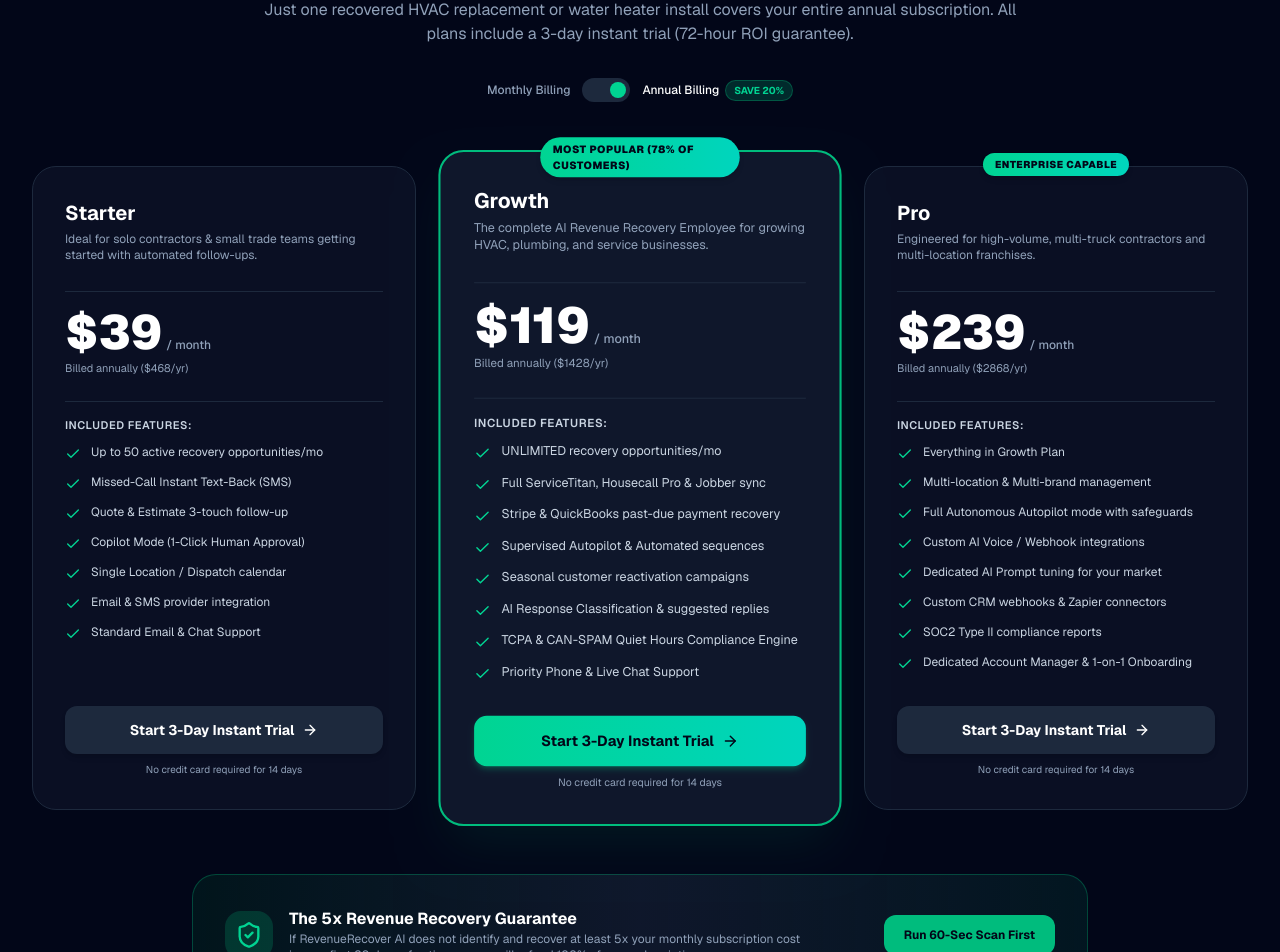
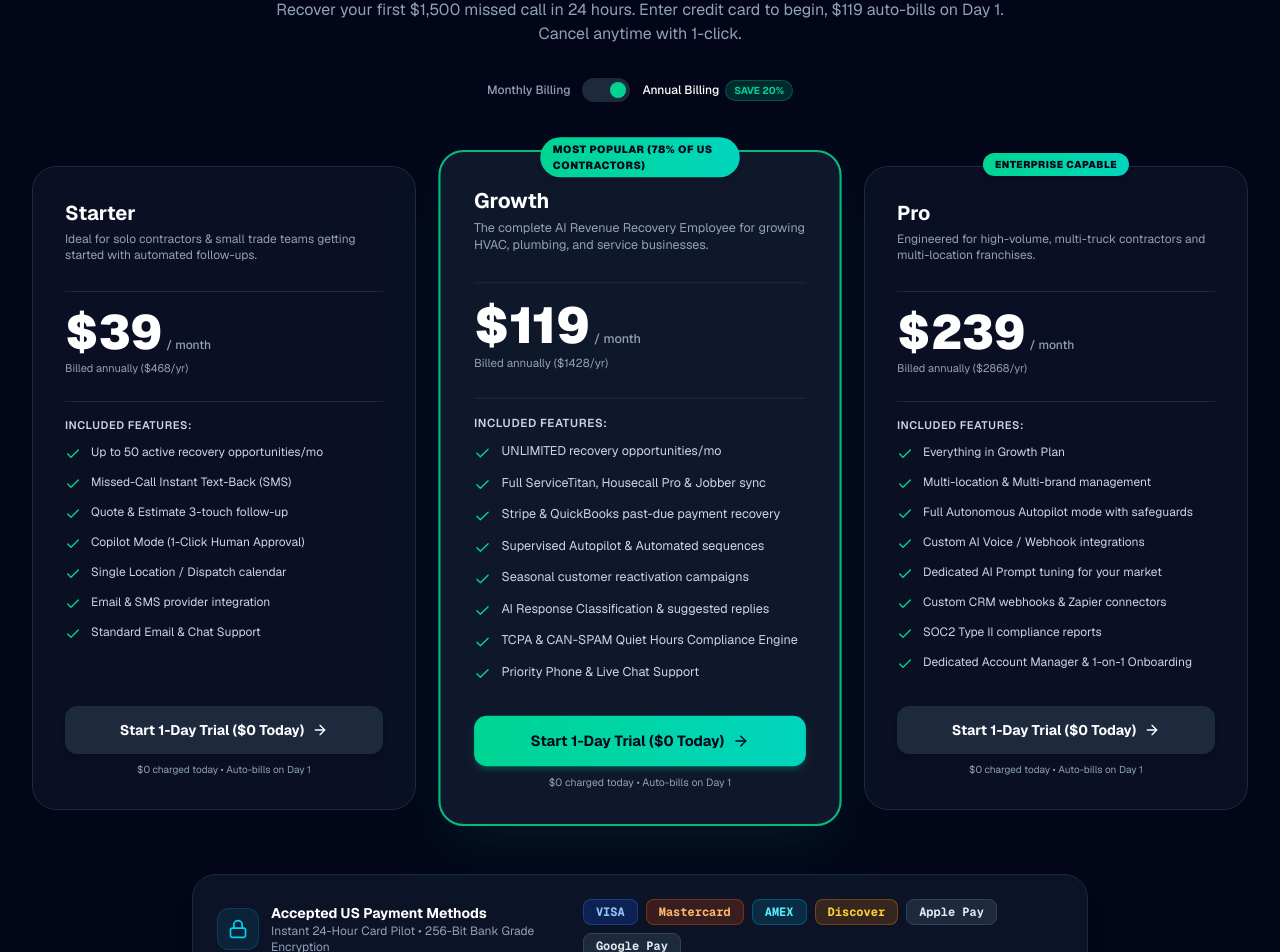
Before and after one commit to akashpardeshi188-design/revenuerecover-ai, a Next.js app: page /pricing in a window 1280 px wide. Shown: the part 334-1286 px from the top of the page. Built offline with nearby package versions, Linux system fonts and the light colour scheme.

Commit message:
perf: implement 1-day trial with US credit cards optimization (Visa, Mastercard, Amex, Apple Pay)

```diff
--- a/app/growth/sprint-650/page.tsx
+++ b/app/growth/sprint-650/page.tsx
@@ -180,7 +180,7 @@ export default function Sprint650Page() {
 
             <div className="bg-slate-900 border border-slate-800 rounded-3xl p-5 shadow-xl space-y-1">
               <div className="flex items-center justify-between text-xs text-slate-400 font-semibold">
-                <span>3-DAY TRIALS (72-HR FAST REVENUE)</span>
+                <span>1-DAY TRIALS (24-HR CARD BILLING)</span>
                 <Users className="w-4 h-4 text-purple-400" />
               </div>
               <div className="text-2xl sm:text-3xl font-black text-purple-400 font-mono mt-1">
--- a/app/pricing/page.tsx
+++ b/app/pricing/page.tsx
@@ -12,6 +12,8 @@ import {
   HelpCircle,
   Zap,
   TrendingUp,
+  CreditCard,
+  Lock,
 } from 'lucide-react';
 
 export default function PricingPage() {
@@ -34,7 +36,7 @@ export default function PricingPage() {
         'Email & SMS provider integration',
         'Standard Email & Chat Support',
       ],
-      cta: 'Start 3-Day Instant Trial',
+      cta: 'Start 1-Day Trial ($0 Today)',
       ctaHref: '/onboarding?plan=starter',
     },
     {
@@ -43,7 +45,7 @@ export default function PricingPage() {
       monthlyPrice: 149,
       annualPrice: 119,
       highlight: true,
-      badge: 'MOST POPULAR (78% of Customers)',
+      badge: 'MOST POPULAR (78% of US Contractors)',
       features: [
         'UNLIMITED recovery opportunities/mo',
         'Full ServiceTitan, Housecall Pro & Jobber sync',
@@ -54,7 +56,7 @@ export default function PricingPage() {
         'TCPA & CAN-SPAM Quiet Hours Compliance Engine',
         'Priority Phone & Live Chat Support',
       ],
-      cta: 'Start 3-Day Instant Trial',
+      cta: 'Start 1-Day Trial ($0 Today)',
       ctaHref: '/onboarding?plan=growth',
     },
     {
@@ -74,7 +76,7 @@ export default function PricingPage() {
         'SOC2 Type II compliance reports',
         'Dedicated Account Manager & 1-on-1 Onboarding',
       ],
-      cta: 'Start 3-Day Instant Trial',
+      cta: 'Start 1-Day Trial ($0 Today)',
       ctaHref: '/onboarding?plan=pro',
     },
   ];
@@ -87,14 +89,14 @@ export default function PricingPage() {
       <main className="flex-grow max-w-7xl mx-auto px-4 sm:px-6 lg:px-8 py-16 w-full space-y-16">
         {/* Header */}
         <div className="text-center max-w-3xl mx-auto space-y-4">
-          <div className="inline-flex items-center gap-1.5 px-3 py-1 rounded-full bg-emerald-500/10 border border-emerald-500/30 text-emerald-400 text-xs font-semibold">
-            <Sparkles className="w-3.5 h-3.5" /> 100% Guaranteed ROI
+          <div className="inline-flex items-center gap-1.5 px-3.5 py-1 rounded-full bg-emerald-500/10 border border-emerald-500/30 text-emerald-400 text-xs font-semibold">
+            <Sparkles className="w-3.5 h-3.5" /> 24-Hour Instant Card Pilot
           </div>
           <h1 className="text-3xl sm:text-5xl font-black text-white tracking-tight">
             Simple Pricing That Pays for Itself on Day One
           </h1>
           <p className="text-slate-400 text-sm sm:text-base">
-            Just one recovered HVAC replacement or water heater install covers your entire annual subscription. All plans include a 3-day instant trial (72-hour ROI guarantee).
+            Recover your first $1,500 missed call in 24 hours. Enter credit card to begin, $119 auto-bills on Day 1. Cancel anytime with 1-click.
           </p>
 
           {/* Toggle */}
@@ -171,7 +173,7 @@ export default function PricingPage() {
                 </div>
               </div>
 
-              <div className="pt-8">
+              <div className="pt-8 space-y-2">
                 <Link
                   href={plan.ctaHref}
                   className={`w-full py-3.5 px-4 rounded-xl font-bold text-center text-sm flex items-center justify-center gap-2 transition active:scale-98 shadow-md ${
@@ -182,12 +184,34 @@ export default function PricingPage() {
                 >
                   {plan.cta} <ArrowRight className="w-4 h-4" />
                 </Link>
-                <div className="text-center text-[10px] text-slate-400 mt-2">
-                  No credit card required for 14 days
+                <div className="text-center text-[10px] text-slate-400">
+                  $0 charged today • Auto-bills on Day 1
                 </div>
               </div>
             </div>
           ))}
+        </div>
+
+        {/* US Credit Cards Accepted Strip */}
+        <div className="bg-slate-900/80 border border-slate-800 rounded-3xl p-6 flex flex-col md:flex-row items-center justify-between gap-4 max-w-4xl mx-auto shadow-xl">
+          <div className="flex items-center gap-3">
+            <div className="p-2.5 rounded-xl bg-cyan-500/10 text-cyan-400 border border-cyan-500/20">
+              <Lock className="w-5 h-5" />
+            </div>
+            <div>
+              <div className="font-bold text-white text-sm">Accepted US Payment Methods</div>
+              <div className="text-xs text-slate-400">Instant 24-Hour Card Pilot • 256-Bit Bank Grade Encryption</div>
+            </div>
+          </div>
+
+          <div className="flex flex-wrap items-center gap-2 text-xs font-mono font-bold">
+            <span className="px-3 py-1 rounded-lg bg-blue-600/20 text-blue-300 border border-blue-500/30">VISA</span>
+            <span className="px-3 py-1 rounded-lg bg-orange-600/20 text-orange-300 border border-orange-500/30">Mastercard</span>
+            <span className="px-3 py-1 rounded-lg bg-cyan-600/20 text-cyan-300 border border-cyan-500/30">AMEX</span>
+            <span className="px-3 py-1 rounded-lg bg-amber-600/20 text-amber-300 border border-amber-500/30">Discover</span>
+            <span className="px-3 py-1 rounded-lg bg-slate-800 text-slate-200 border border-slate-700">Apple Pay</span>
+            <span className="px-3 py-1 rounded-lg bg-slate-800 text-slate-200 border border-slate-700">Google Pay</span>
+          </div>
         </div>
 
         {/* Guarantee Banner */}
```
